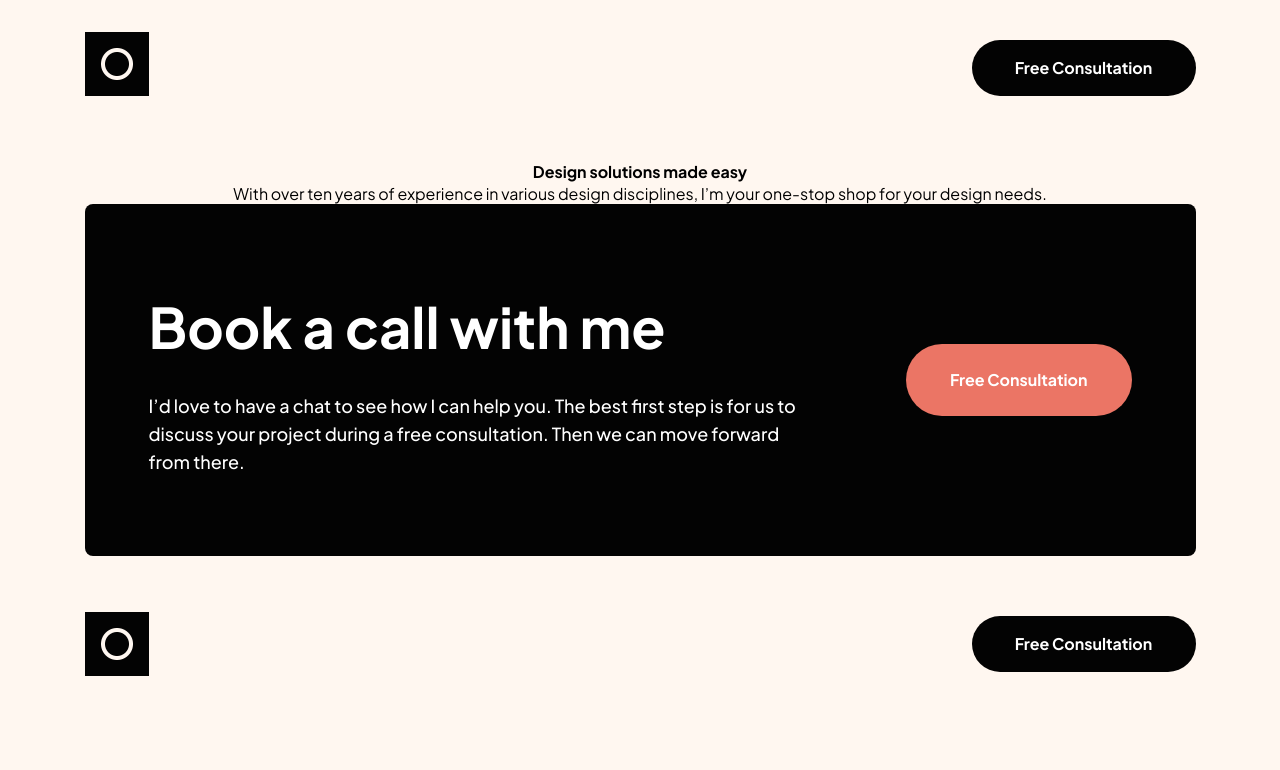
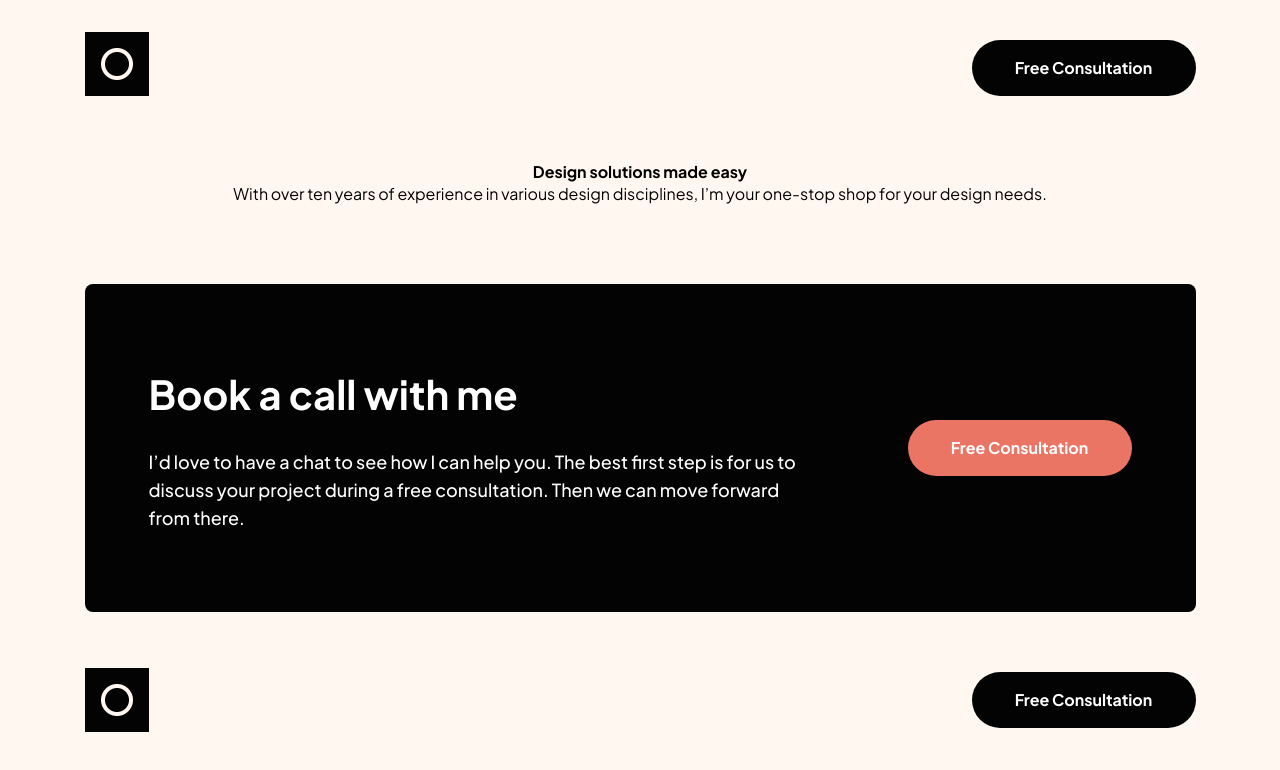
Before and after one commit to Michaelwasilewski/Industry-Knowlegde-CA-Group-Project, a website built with Vite: page src/index.html in a window 1280 px wide. Built offline with nearby package versions, Linux system fonts and the light colour scheme.

Commit message:
fix button size, margin top book a call, and buttons in header and footer

```diff
--- a/src/index.html
+++ b/src/index.html
@@ -12,33 +12,29 @@
   </head>
   <body class="bg-lightCream">
     <header class="w-11/12 max-w-[1111px] mx-auto mb-16 mt-8 flex justify-between items-end">
-      <div class="logo">
+      <div class="hover:cursor-pointer">
         <img class="w-12 h-12 md:w-16 md:h-16" src="/img/logo.png" alt="logo">
       </div>
-      <div class="bg-standardBlack w-44 h-11 md:w-56 md:h-14 hover:bg-galacticBlue rounded-full flex justify-center items-center">
-        <p class="text-CtaSmall md:text-CtaMedium font-bold text-white">Free Consultation</p>
-      </div>
+      <button class="bg-standardBlack hover:bg-galacticBlue text-white w-44 h-11 md:w-56 md:h-14 rounded-full text-CtaSmall md:text-CtaMedium">Free Consultation</button>
     </header>
     <!--consultation btn-->
     <h1 class="text-center font-bold text-6xl">Design solutions made easy</h1>
     <p class="text-center leading-tight">With over ten years of experience in various design disciplines, I’m your one-stop shop for your design needs.</p>
     <!--Grid section-->
-    <div class="w-11/12 max-w-[1111px] mx-auto flex flex-col text-center lg:text-start lg:flex-row justify-between py-14 px-6 md:py-16 md:px-14 lg:py-20 lg:px-16 bg-standardBlack gap-6 text-white rounded-lg items-center">
+    <div class="w-11/12 max-w-[1111px] mx-auto flex flex-col text-center lg:text-start lg:flex-row justify-between py-14 px-6 md:py-16 md:px-14 lg:py-20 lg:px-16 bg-standardBlack gap-6 text-white rounded-lg items-center mt-24 md:mt-28 lg:mt-20">
       <div class="lg:w-8/12 flex flex-col gap-6">
-        <h2 class="text-smallHeader md:text-mediumHeader lg:text-largeHeader">Book a call with me</h2>
+        <h2 class="text-mobileHeader md:text-smallHeader lg:text-mediumHeader">Book a call with me</h2>
         <p class="text-body">I’d love to have a chat to see how I can help you. The best first step is for us to discuss your project during a free consultation. Then we can move forward from there.</p>
       </div>
       <div class="flex place-content-end">
-        <button class="bg-lightRed hover:bg-summerYellow px-7 py-4 md:px-11 md:py-6 rounded-full font-bold">Free Consultation</button>
+        <button class="bg-lightRed hover:bg-summerYellow w-44 h-11 md:w-56 md:h-14 rounded-full text-CtaSmall md:text-CtaMedium">Free Consultation</button>
       </div>
     </div>
     <footer class="w-11/12 max-w-[1111px] mx-auto mb-14 mt-14 lg:mb-16 flex justify-between items-center">
-      <div class="logo">
+      <div class="hover:cursor-pointer">
         <img class="w-12 h-12 md:w-16 md:h-16" src="/img/logo.png" alt="logo">
       </div>
-      <div class="bg-standardBlack w-44 h-11 md:w-56 md:h-14 hover:bg-galacticBlue rounded-full flex justify-center items-center">
-        <p class="text-CtaSmall md:text-CtaMedium font-bold text-white">Free Consultation</p>
-      </div>
+      <button class="bg-standardBlack hover:bg-galacticBlue text-white w-44 h-11 md:w-56 md:h-14 rounded-full text-CtaSmall md:text-CtaMedium">Free Consultation</button>
     </footer>
   </body>
 </html>
--- a/tailwind.config.cjs
+++ b/tailwind.config.cjs
@@ -21,6 +21,10 @@ module.exports = {
       'body': ['18px', {
         lineHeight: '28px',
         fontWeight: '500',
+      }],
+      'mobileHeader': ['26px', {
+        lineHeight: 'leading-normal',
+        fontWeight: '700',
       }],
       'smallHeader': ['32px', {
         lineHeight: 'leading-normal',
```
